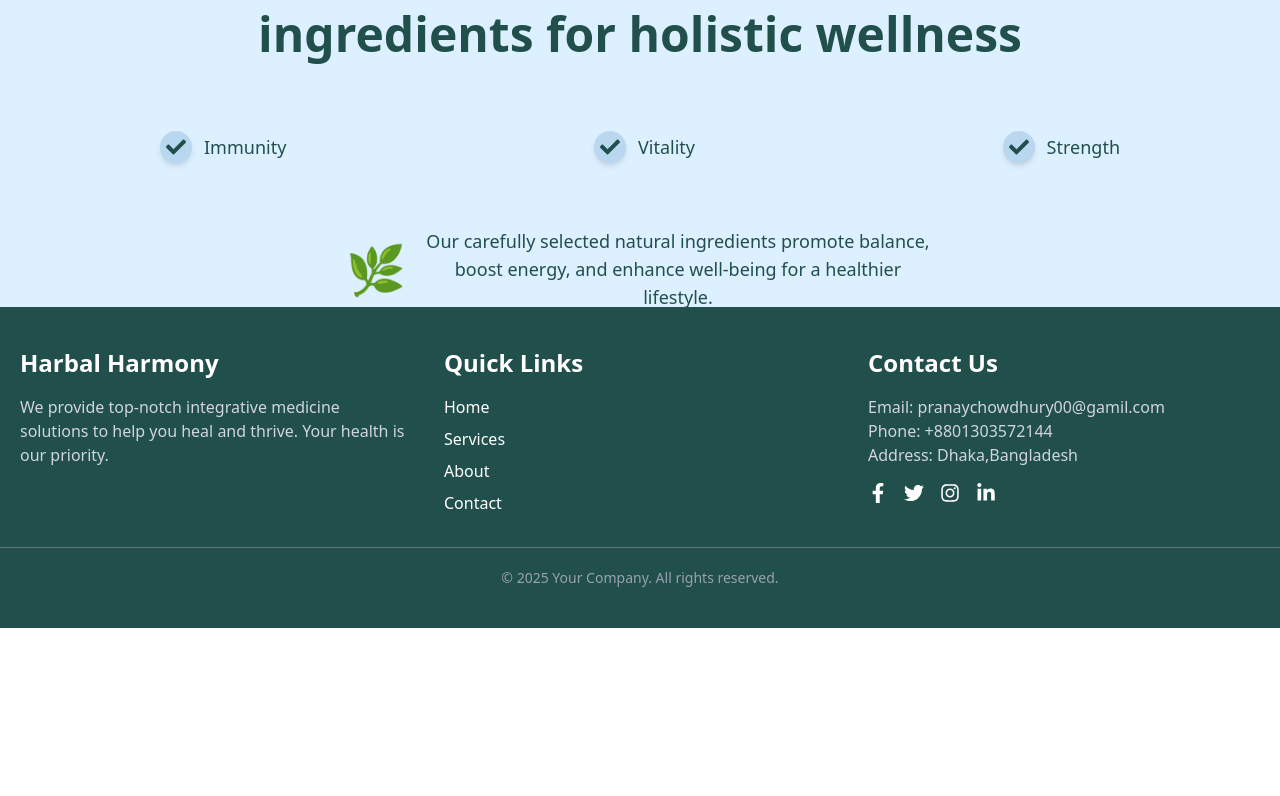
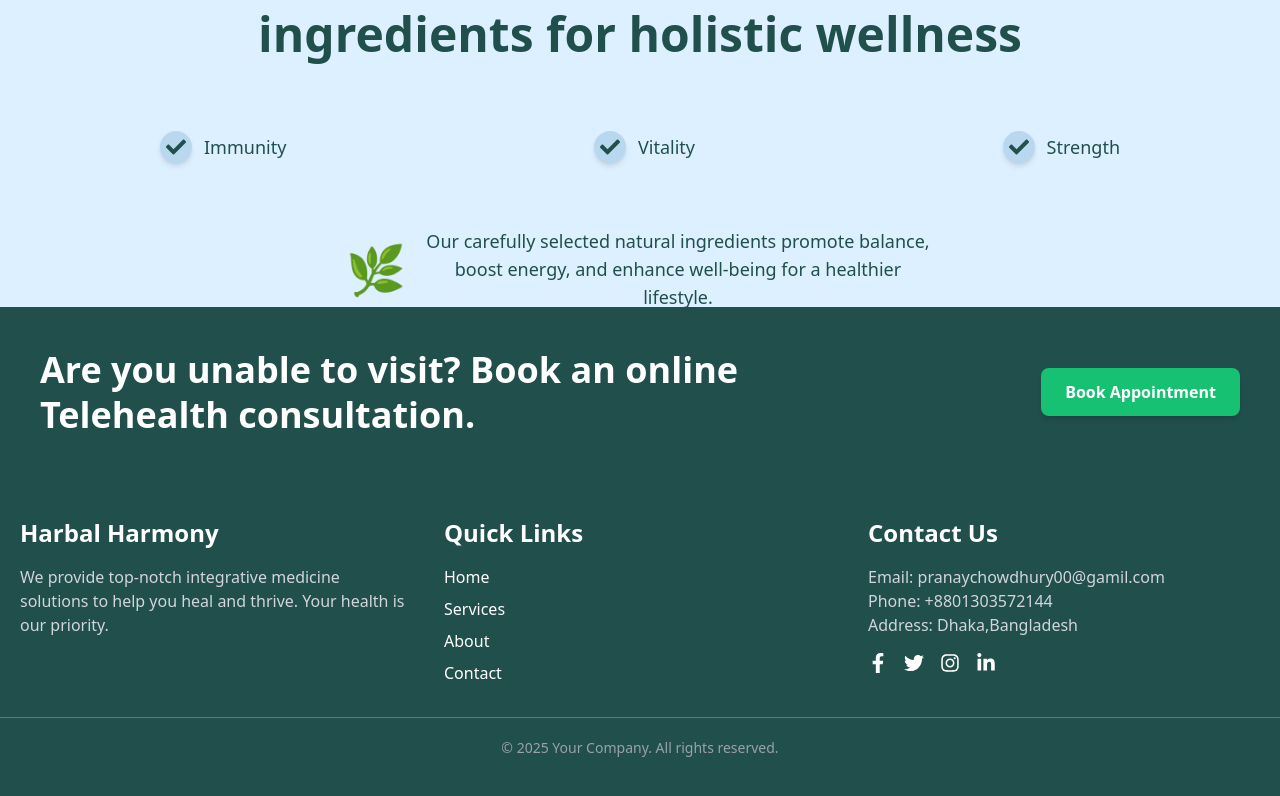
Before and after one commit to PranayChowdhury00/Herbal_Harmony, a React (Vite) app: page /about in a window 1280 px wide. Shown: the part 2397-3193 px from the top of the page. Before the commit the page ends 3025 px from the top, so only its background shows below. Built offline with nearby package versions, Linux system fonts and the light colour scheme.

Commit message:
completing the fifth section

```diff
--- a/src/pages/About/About.jsx
+++ b/src/pages/About/About.jsx
@@ -3,6 +3,7 @@ import Banner from './Banner/Banner';
 import SecondeSection from './SecondeSection/SecondeSection';
 import ThirdSection from './ThirdSection/ThirdSection';
 import FourthSection from './FourthSection/FourthSection';
+import FifthSection from './FifthSection/FIfthSection';
 
 const About = () => {
     return (
@@ -11,6 +12,7 @@ const About = () => {
             <SecondeSection></SecondeSection>
             <ThirdSection></ThirdSection>
             <FourthSection></FourthSection>
+            <FifthSection></FifthSection>
         </div>
     );
 };
--- /dev/null
+++ b/src/pages/About/FifthSection/FIfthSection.jsx
@@ -0,0 +1,22 @@
+import React from 'react';
+
+const FifthSection = () => {
+    return (
+        <div className='bg-[#214F4B] py-10'>
+            <div className="max-w-7xl mx-auto flex flex-col md:flex-row justify-between items-center px-6 md:px-10 gap-5">
+
+                {/* Responsive Text */}
+                <p className='text-white font-bold text-center md:text-left text-xl md:text-4xl leading-tight'>
+                    Are you unable to visit? Book an online <br /> Telehealth consultation.
+                </p>
+
+                {/* Call-to-Action Button */}
+                <button className='bg-[#16C172] text-white font-semibold py-3 px-6 rounded-lg transition duration-300 ease-in-out hover:text-[#214F4B] hover:bg-white shadow-md'>
+                    Book Appointment
+                </button>
+            </div>
+        </div>
+    );
+};
+
+export default FifthSection;
```
